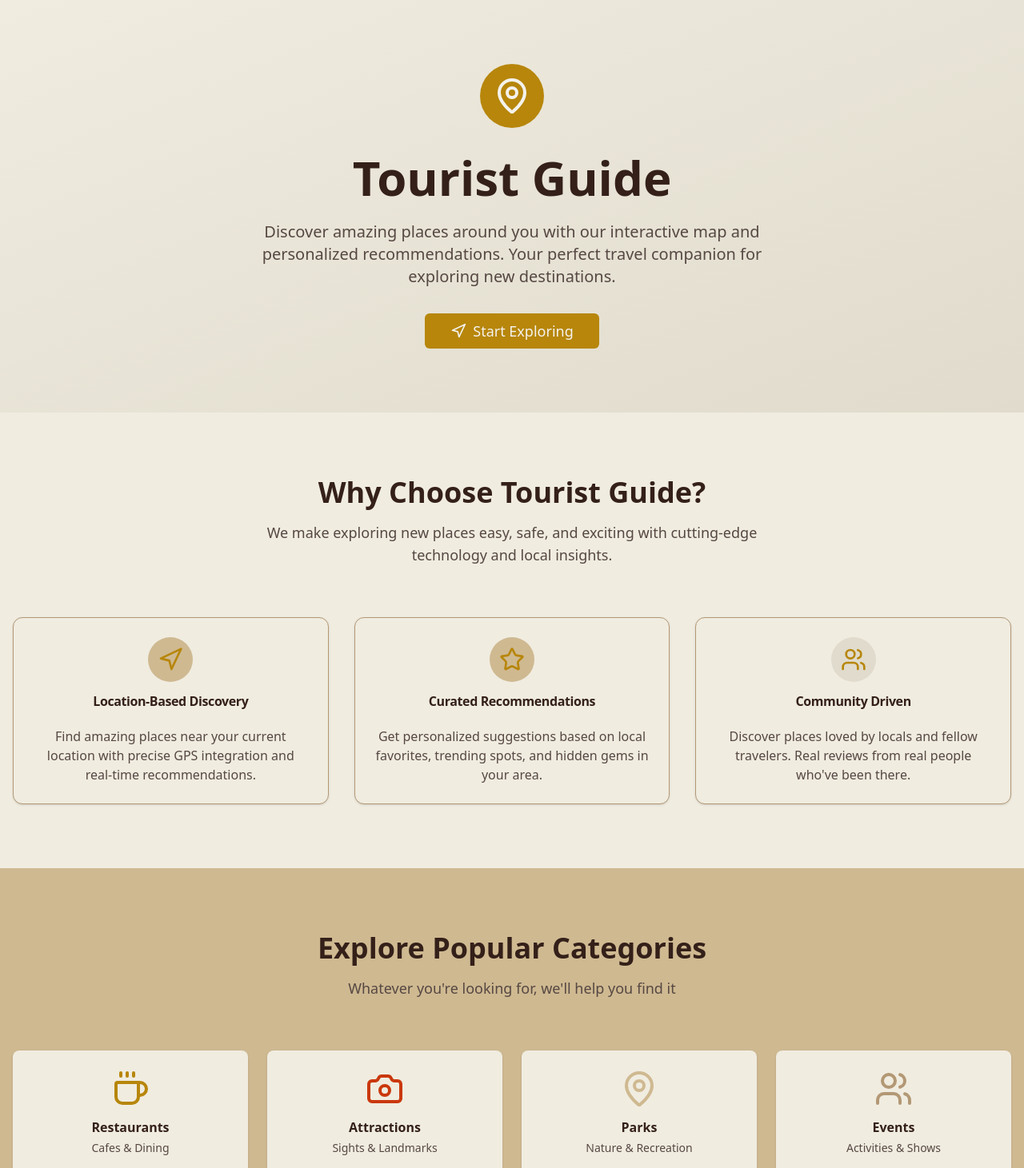
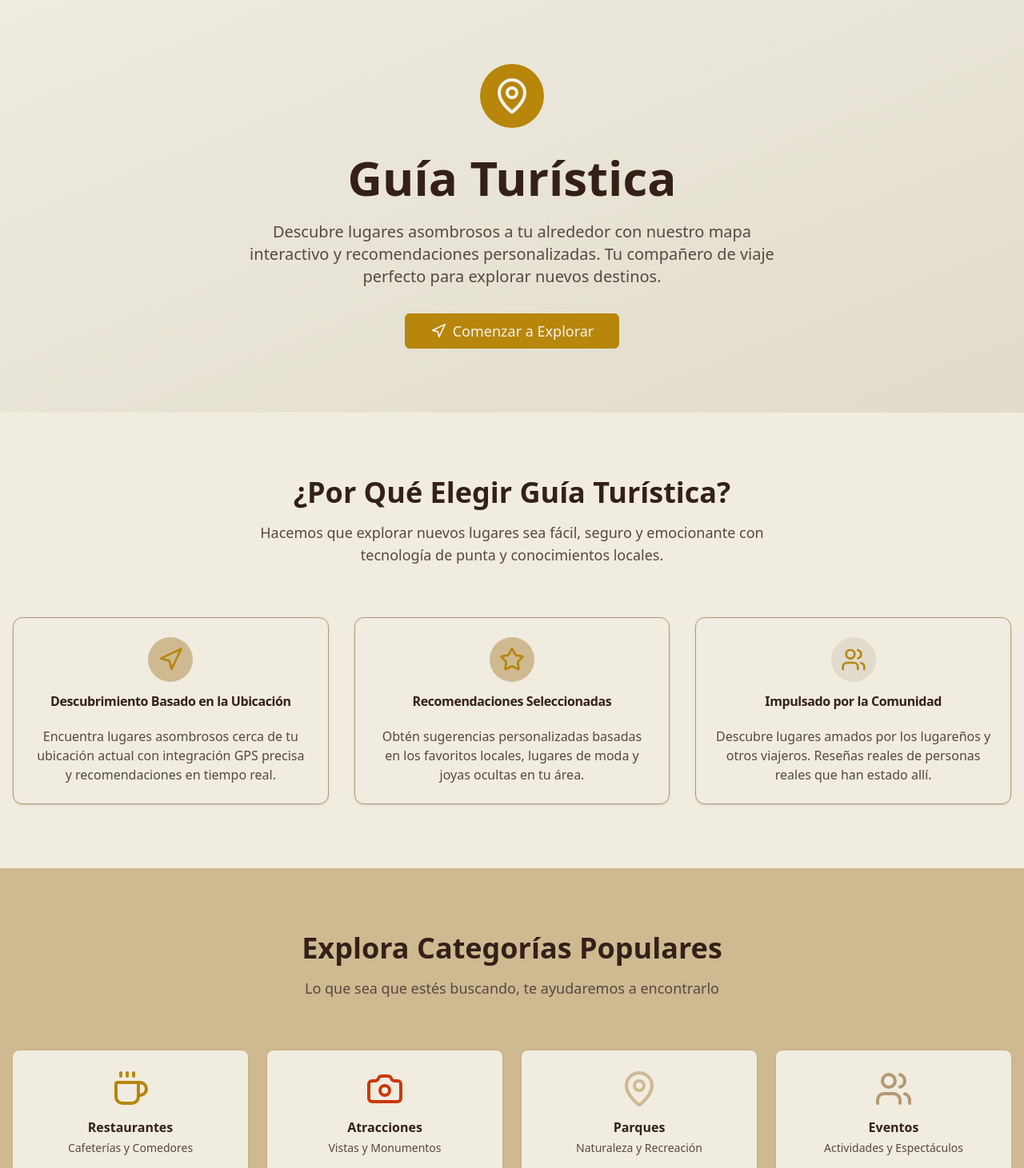
Before and after one commit to Djarrieta/touristGuideAI, a Next.js app: page / in a window 1280 px wide. Shown: the top 1461 px of the page at 80% size. Built offline with nearby package versions, Linux system fonts and the light colour scheme.

Commit message:
feat(i18n): add spanish translation for tourist guide app
translate all UI text and metadata from english to spanish
update mock data and component text to spanish
localize metadata for spanish-speaking users

```diff
--- a/src/app/page.tsx
+++ b/src/app/page.tsx
@@ -5,12 +5,12 @@ import { Card, CardContent, CardHeader, CardTitle } from "@/components/ui/card"
 import { Button } from "@/components/ui/button"
 
 export const metadata: Metadata = {
-  title: "Tourist Guide - Discover Amazing Places Around You",
-  description: "Explore the world with our interactive tourist guide. Find restaurants, attractions, parks, and events near your location with personalized recommendations and real-time GPS navigation.",
-  keywords: ["tourist guide", "travel", "places", "map", "attractions", "restaurants", "GPS", "navigation", "explore", "discover"],
-  authors: [{ name: "Tourist Guide Team" }],
-  creator: "Tourist Guide",
-  publisher: "Tourist Guide",
+  title: "Guía Turística - Descubre Lugares Asombrosos a Tu Alrededor",
+  description: "Explora el mundo con nuestra guía turística interactiva. Encuentra restaurantes, atracciones, parques y eventos cerca de tu ubicación con recomendaciones personalizadas y navegación GPS en tiempo real.",
+  keywords: ["guía turística", "viajes", "lugares", "mapa", "atracciones", "restaurantes", "GPS", "navegación", "explorar", "descubrir"],
+  authors: [{ name: "Equipo de Guía Turística" }],
+  creator: "Guía Turística",
+  publisher: "Guía Turística",
   formatDetection: {
     email: false,
     address: false,
@@ -21,23 +21,23 @@ export const metadata: Metadata = {
     canonical: '/',
   },
   openGraph: {
-    title: "Tourist Guide - Discover Amazing Places Around You",
-    description: "Your perfect travel companion for exploring new destinations with interactive maps and personalized recommendations.",
+    title: "Guía Turística - Descubre Lugares Asombrosos a Tu Alrededor",
+    description: "Tu compañero de viaje perfecto para explorar nuevos destinos con mapas interactivos y recomendaciones personalizadas.",
     url: 'https://touristguide.com',
-    siteName: 'Tourist Guide',
+    siteName: 'Guía Turística',
     images: [{
       url: '/og-image.jpg',
       width: 1200,
       height: 630,
-      alt: 'Tourist Guide - Interactive Map for Travelers',
+      alt: 'Guía Turística - Mapa Interactivo para Viajeros',
     }],
-    locale: 'en_US',
+    locale: 'es_ES',
     type: 'website',
   },
   twitter: {
     card: 'summary_large_image',
-    title: "Tourist Guide - Discover Amazing Places Around You",
-    description: "Your perfect travel companion for exploring new destinations with interactive maps and personalized recommendations.",
+    title: "Guía Turística - Descubre Lugares Asombrosos a Tu Alrededor",
+    description: "Tu compañero de viaje perfecto para explorar nuevos destinos con mapas interactivos y recomendaciones personalizadas.",
     images: ['/og-image.jpg'],
   },
   robots: {
@@ -67,16 +67,16 @@ export default function Home() {
             <MapPin className="w-12 h-12 text-primary-foreground" />
           </div>
           <h1 className="text-4xl md:text-6xl font-bold text-foreground mb-6">
-            Tourist Guide
+            Guía Turística
           </h1>
           <p className="text-xl text-muted-foreground mb-8 max-w-2xl mx-auto">
-            Discover amazing places around you with our interactive map and personalized recommendations.
-            Your perfect travel companion for exploring new destinations.
+            Descubre lugares asombrosos a tu alrededor con nuestro mapa interactivo y recomendaciones personalizadas.
+            Tu compañero de viaje perfecto para explorar nuevos destinos.
           </p>
           <Link href="/map">
             <Button size="lg" className="text-lg px-8 py-3">
               <Navigation className="w-5 h-5 mr-2" />
-              Start Exploring
+              Comenzar a Explorar
             </Button>
           </Link>
         </div>
@@ -87,10 +87,10 @@ export default function Home() {
         <div className="container mx-auto">
           <div className="text-center mb-16">
             <h2 className="text-3xl md:text-4xl font-bold text-foreground mb-4">
-              Why Choose Tourist Guide?
+              ¿Por Qué Elegir Guía Turística?
             </h2>
             <p className="text-lg text-muted-foreground max-w-2xl mx-auto">
-              We make exploring new places easy, safe, and exciting with cutting-edge technology and local insights.
+              Hacemos que explorar nuevos lugares sea fácil, seguro y emocionante con tecnología de punta y conocimientos locales.
             </p>
           </div>
 
@@ -100,11 +100,11 @@ export default function Home() {
                 <div className="mx-auto mb-4 p-3 bg-secondary rounded-full w-fit">
                   <Navigation className="w-8 h-8 text-primary" />
                 </div>
-                <CardTitle>Location-Based Discovery</CardTitle>
+                <CardTitle>Descubrimiento Basado en la Ubicación</CardTitle>
               </CardHeader>
               <CardContent>
                 <p className="text-muted-foreground">
-                  Find amazing places near your current location with precise GPS integration and real-time recommendations.
+                  Encuentra lugares asombrosos cerca de tu ubicación actual con integración GPS precisa y recomendaciones en tiempo real.
                 </p>
               </CardContent>
             </Card>
@@ -114,11 +114,11 @@ export default function Home() {
                 <div className="mx-auto mb-4 p-3 bg-accent rounded-full w-fit">
                   <Star className="w-8 h-8 text-primary" />
                 </div>
-                <CardTitle>Curated Recommendations</CardTitle>
+                <CardTitle>Recomendaciones Seleccionadas</CardTitle>
               </CardHeader>
               <CardContent>
                 <p className="text-muted-foreground">
-                  Get personalized suggestions based on local favorites, trending spots, and hidden gems in your area.
+                  Obtén sugerencias personalizadas basadas en los favoritos locales, lugares de moda y joyas ocultas en tu área.
                 </p>
               </CardContent>
             </Card>
@@ -128,11 +128,11 @@ export default function Home() {
                 <div className="mx-auto mb-4 p-3 bg-muted rounded-full w-fit">
                   <Users className="w-8 h-8 text-primary" />
                 </div>
-                <CardTitle>Community Driven</CardTitle>
+                <CardTitle>Impulsado por la Comunidad</CardTitle>
               </CardHeader>
               <CardContent>
                 <p className="text-muted-foreground">
-                  Discover places loved by locals and fellow travelers. Real reviews from real people who've been there.
+                  Descubre lugares amados por los lugareños y otros viajeros. Reseñas reales de personas reales que han estado allí.
                 </p>
               </CardContent>
             </Card>
@@ -145,36 +145,36 @@ export default function Home() {
         <div className="container mx-auto">
           <div className="text-center mb-16">
             <h2 className="text-3xl md:text-4xl font-bold text-foreground mb-4">
-              Explore Popular Categories
+              Explora Categorías Populares
             </h2>
             <p className="text-lg text-muted-foreground">
-              Whatever you're looking for, we'll help you find it
+              Lo que sea que estés buscando, te ayudaremos a encontrarlo
             </p>
           </div>
 
           <div className="grid grid-cols-2 md:grid-cols-4 gap-6">
             <div className="text-center p-6 bg-card rounded-lg shadow hover:shadow-md transition-shadow">
               <Coffee className="w-12 h-12 text-primary mx-auto mb-3" />
-              <h3 className="font-semibold text-foreground">Restaurants</h3>
-              <p className="text-sm text-muted-foreground mt-1">Cafes & Dining</p>
+              <h3 className="font-semibold text-foreground">Restaurantes</h3>
+              <p className="text-sm text-muted-foreground mt-1">Cafeterías y Comedores</p>
             </div>
 
             <div className="text-center p-6 bg-card rounded-lg shadow hover:shadow-md transition-shadow">
               <Camera className="w-12 h-12 text-destructive mx-auto mb-3" />
-              <h3 className="font-semibold text-foreground">Attractions</h3>
-              <p className="text-sm text-muted-foreground mt-1">Sights & Landmarks</p>
+              <h3 className="font-semibold text-foreground">Atracciones</h3>
+              <p className="text-sm text-muted-foreground mt-1">Vistas y Monumentos</p>
             </div>
 
             <div className="text-center p-6 bg-card rounded-lg shadow hover:shadow-md transition-shadow">
               <MapPin className="w-12 h-12 text-chart-5 mx-auto mb-3" />
-              <h3 className="font-semibold text-foreground">Parks</h3>
-              <p className="text-sm text-muted-foreground mt-1">Nature & Recreation</p>
+              <h3 className="font-semibold text-foreground">Parques</h3>
+              <p className="text-sm text-muted-foreground mt-1">Naturaleza y Recreación</p>
             </div>
 
             <div className="text-center p-6 bg-card rounded-lg shadow hover:shadow-md transition-shadow">
               <Users className="w-12 h-12 text-chart-4 mx-auto mb-3" />
-              <h3 className="font-semibold text-foreground">Events</h3>
-              <p className="text-sm text-muted-foreground mt-1">Activities & Shows</p>
+              <h3 className="font-semibold text-foreground">Eventos</h3>
+              <p className="text-sm text-muted-foreground mt-1">Actividades y Espectáculos</p>
             </div>
           </div>
         </div>
@@ -184,15 +184,15 @@ export default function Home() {
       <section className="py-20 px-4 bg-primary">
         <div className="container mx-auto text-center text-primary-foreground">
           <h2 className="text-3xl md:text-4xl font-bold mb-6">
-            Ready to Explore?
+            ¿Listo para Explorar?
           </h2>
           <p className="text-xl mb-8 opacity-90 max-w-2xl mx-auto">
-            Start your adventure today and discover amazing places you never knew existed.
+            Comienza tu aventura hoy y descubre lugares asombrosos que no sabías que existían.
           </p>
           <Link href="/map">
             <Button size="lg" variant="outline" className="border-primary-foreground text-primary bg-primary-foreground hover:bg-muted text-lg px-8 py-3">
               <MapPin className="w-5 h-5 mr-2" />
-              Open Interactive Map
+              Abrir Mapa Interactivo
             </Button>
           </Link>
         </div>
@@ -203,14 +203,14 @@ export default function Home() {
         <div className="container mx-auto text-center">
           <div className="mb-6">
             <MapPin className="w-8 h-8 mx-auto mb-2 text-primary" />
-            <h3 className="text-xl font-bold">Tourist Guide</h3>
+            <h3 className="text-xl font-bold">Guía Turística</h3>
           </div>
           <p className="text-muted-foreground mb-6">
-            Your trusted companion for discovering amazing places around the world.
+            Tu compañero de confianza para descubrir lugares asombrosos alrededor del mundo.
           </p>
           <div className="border-t border-border pt-6">
             <p className="text-sm text-muted-foreground">
-              © 2024 Tourist Guide. Made with ❤️ for travelers.
+              © 2024 Guía Turística. Hecho con ❤️ para viajeros.
             </p>
           </div>
         </div>
--- a/src/components/IntroPage.tsx
+++ b/src/components/IntroPage.tsx
@@ -50,9 +50,9 @@ export default function IntroPage({ onLocationGranted, onLocationDenied }: Intro
           <div className="mx-auto mb-4 p-3 bg-primary rounded-full w-fit">
             <MapPin className="w-8 h-8 text-primary-foreground" />
           </div>
-          <CardTitle className="text-2xl font-bold">Tourist Guide</CardTitle>
+          <CardTitle className="text-2xl font-bold">Guía Turística</CardTitle>
           <p className="text-muted-foreground mt-2">
-            Welcome! Let's help you explore amazing places around you.
+            ¡Bienvenido! Permítenos ayudarte a explorar lugares increíbles a tu alrededor.
           </p>
         </CardHeader>
         <CardContent className="space-y-6">
@@ -60,9 +60,9 @@ export default function IntroPage({ onLocationGranted, onLocationDenied }: Intro
             <div className="flex items-start gap-3 p-4 bg-accent rounded-lg border border-border">
               <Navigation className="w-5 h-5 text-primary mt-0.5 flex-shrink-0" />
               <div>
-                <h3 className="font-semibold text-foreground">Location Access</h3>
+                <h3 className="font-semibold text-foreground">Acceso a la Ubicación</h3>
                 <p className="text-sm text-muted-foreground mt-1">
-                  We'll request access to your location to show nearby places and provide personalized recommendations.
+                  Solicitaremos acceso a tu ubicación para mostrarte lugares cercanos y ofrecerte recomendaciones personalizadas.
                 </p>
               </div>
             </div>
@@ -70,9 +70,9 @@ export default function IntroPage({ onLocationGranted, onLocationDenied }: Intro
             <div className="flex items-start gap-3 p-4 bg-secondary rounded-lg border border-border">
               <AlertCircle className="w-5 h-5 text-secondary-foreground mt-0.5 flex-shrink-0" />
               <div>
-                <h3 className="font-semibold text-secondary-foreground">Your Privacy</h3>
+                <h3 className="font-semibold text-secondary-foreground">Tu Privacidad</h3>
                 <p className="text-sm text-secondary-foreground mt-1">
-                  Your location data is only used to center the map and is not stored or shared.
+                  Tus datos de ubicación solo se utilizan para centrar el mapa y no se almacenan ni se comparten.
                 </p>
               </div>
             </div>
@@ -87,18 +87,18 @@ export default function IntroPage({ onLocationGranted, onLocationDenied }: Intro
             {isRequesting ? (
               <>
                 <div className="animate-spin rounded-full h-4 w-4 border-b-2 border-primary-foreground mr-2" />
-                Requesting Location...
+                Solicitando Ubicación...
               </>
             ) : (
               <>
                 <Navigation className="w-4 h-4 mr-2" />
-                Allow Location Access
+                Permitir Acceso a la Ubicación
               </>
             )}
           </Button>
 
           <p className="text-xs text-muted-foreground text-center">
-            You can change this permission anytime in your browser settings.
+            Puedes cambiar este permiso en cualquier momento en la configuración de tu navegador.
           </p>
         </CardContent>
       </Card>
```
Also changed, not shown: src/app/map/page.tsx (+10 -10 lines), src/components/LocationDenied.tsx (+13 -13 lines), src/components/PlacesList.tsx (+5 -5 lines).
